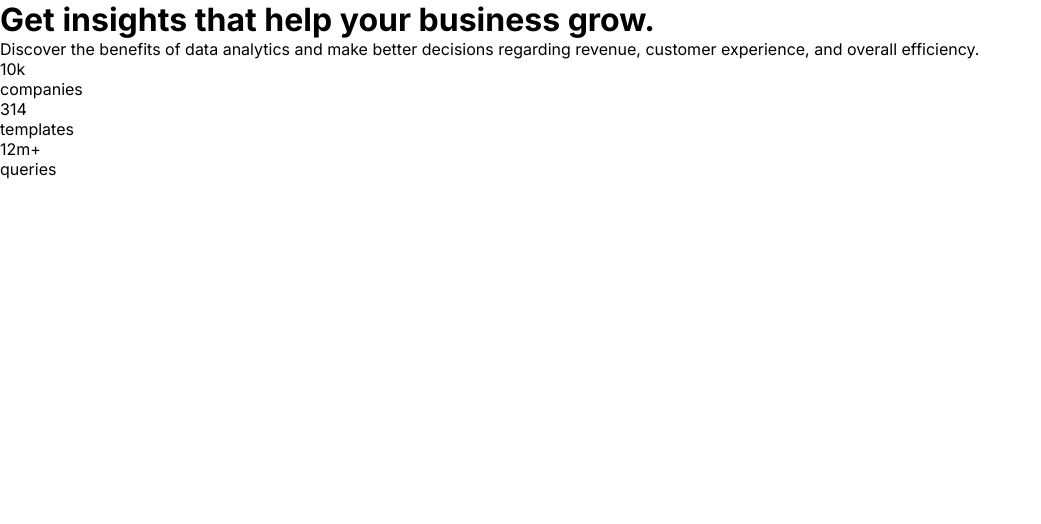
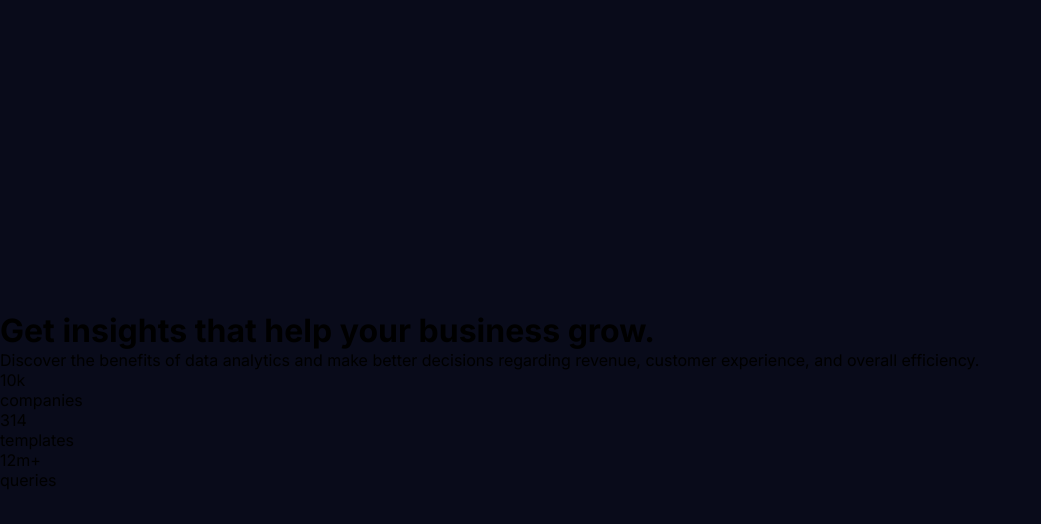
Before and after one commit to sandile05/stats-preview-card, a plain HTML site: page index.html in a window 1280 px wide. Shown: the whole page, without its empty margins (0-1041 px from the left). Drawn offline with Linux system fonts and the light colour scheme.

Commit message:
centered container using flex

```diff
--- a/styles.css
+++ b/styles.css
@@ -7,4 +7,8 @@
 
 body{
     font-family: 'Inter', sans-serif;
+    min-height: 100vh;
+    background: hsl(233, 47%, 7%);
+    display: flex;
+    align-items: center;
 }
```
